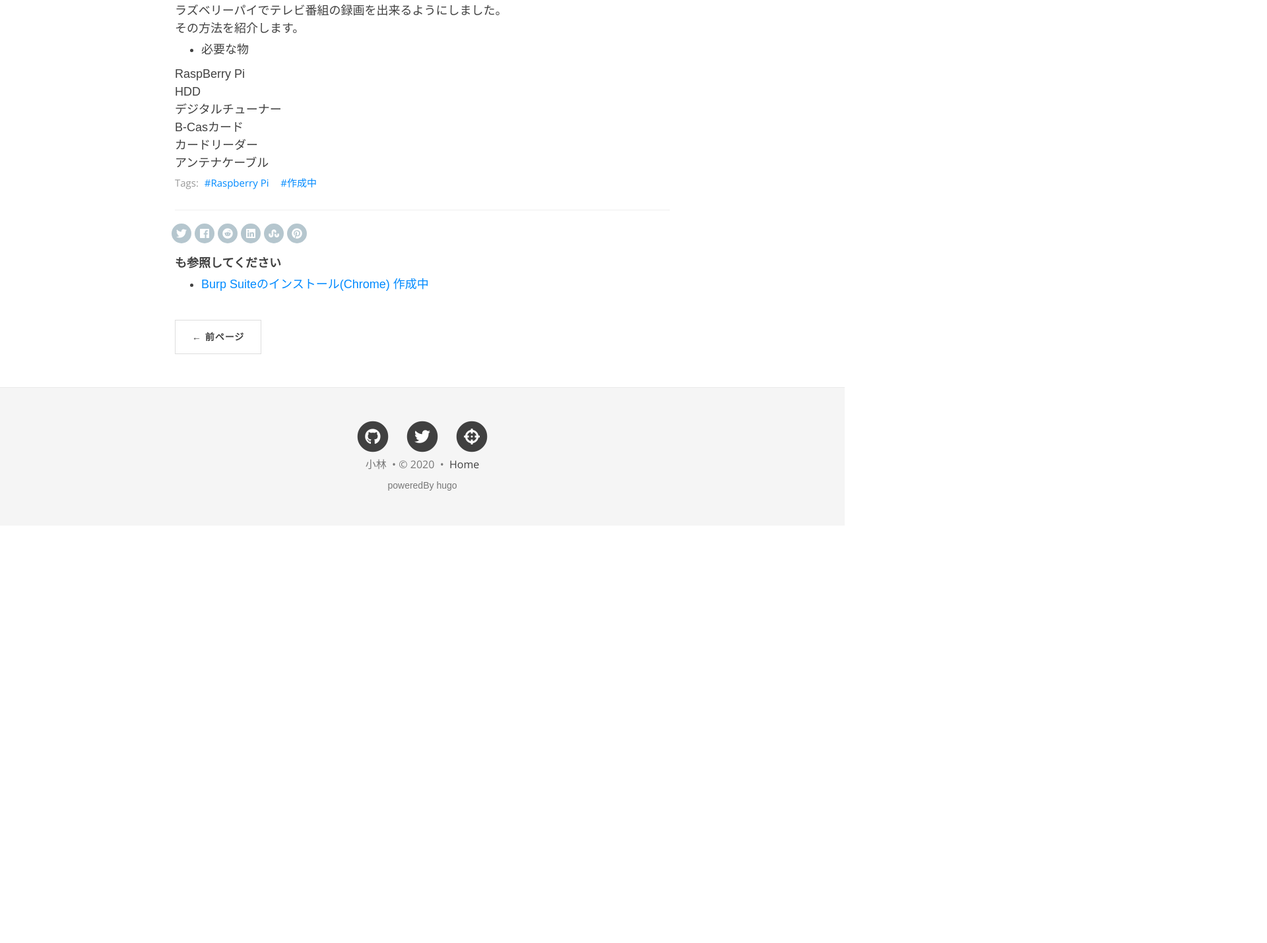
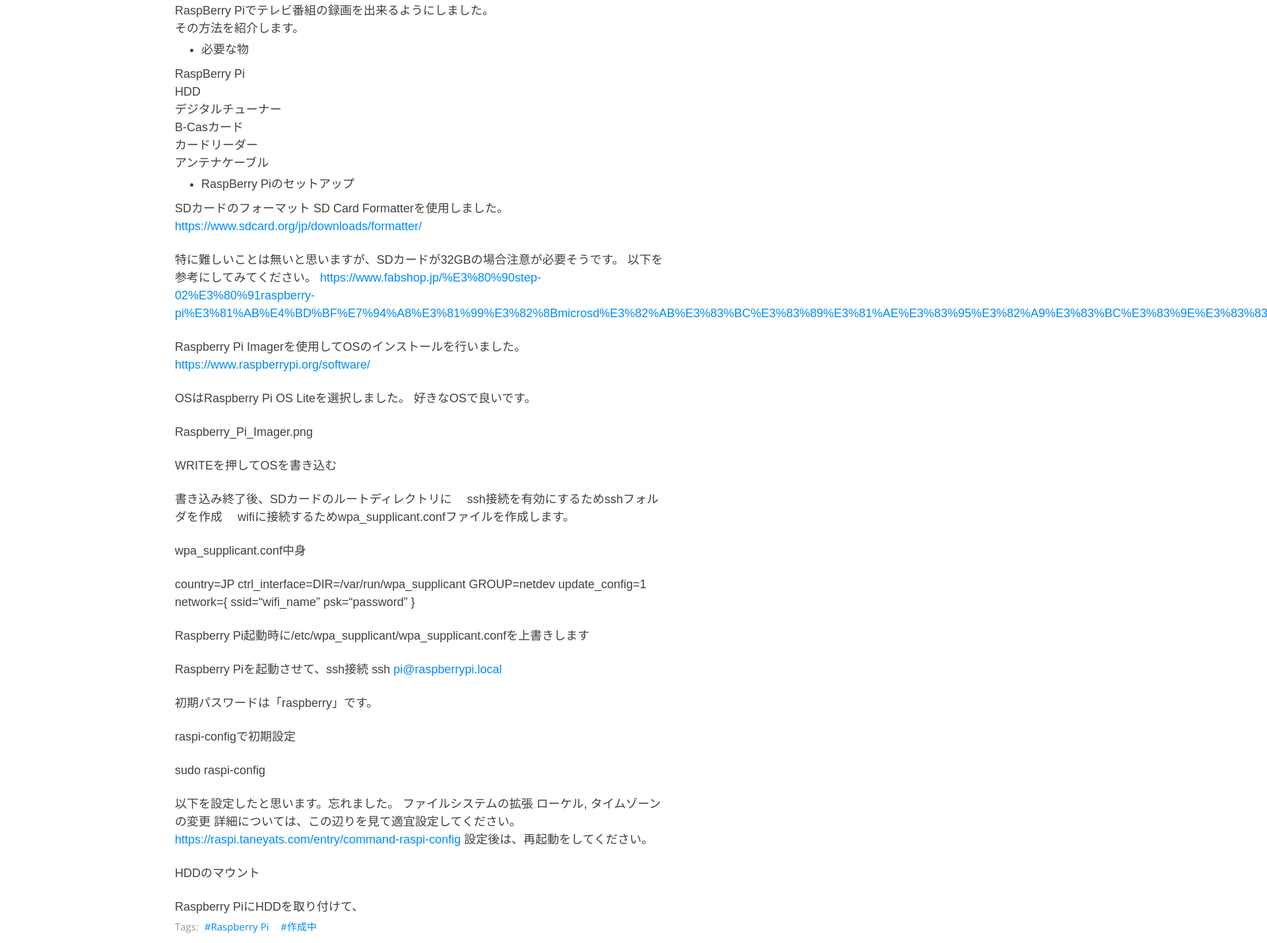
Before and after one commit to kobayashl/kobashl.github.io, a plain HTML site: page post/2020-11-28-recording_server/index.html in a window 1280 px wide. Shown: the part 350-1780 px from the top of the page at 66% size, 1920 px wide, since content can reach past the window. Before the commit the page ends 1147 px from the top, so only its background shows below. Drawn offline with nearby package versions, Linux system fonts and the light colour scheme; some packages are replaced by stand-ins of ours; a script that the page names is missing.

Commit message:
Macコミット

```diff
--- a/index.xml
+++ b/index.xml
@@ -13,7 +13,7 @@
       <pubDate>Sat, 28 Nov 2020 19:50:54 +0900</pubDate>
 
       <guid>https://kobayashl.github.io/post/2020-11-28-recording_server/</guid>
-      <description>&lt;p&gt;ラズベリーパイでテレビ番組の録画を出来るようにしました。&lt;br&gt;
+      <description>&lt;p&gt;RaspBerry Piでテレビ番組の録画を出来るようにしました。&lt;br&gt;
 その方法を紹介します。&lt;/p&gt;</description>
     </item>
 
--- a/post/2020-11-28-recording_server/index.html
+++ b/post/2020-11-28-recording_server/index.html
@@ -8,7 +8,7 @@
   <meta name="viewport" content="width=device-width, initial-scale=1.0, maximum-scale=1.0">
 
   <title>RaspBerry Piで録画サーバー作ってみた - Home</title>
-  <meta name="description" content="ラズベリーパイでテレビ番組の録画を出来るようにしました。
+  <meta name="description" content="RaspBerry Piでテレビ番組の録画を出来るようにしました。
 その方法を紹介します。">
   <meta name="author" content="小林"/><script type="application/ld+json">
 {
@@ -58,9 +58,9 @@
     "name" : "小林"
   },
   "headline": "RaspBerry Piで録画サーバー作ってみた",
-  "description" : "ラズベリーパイでテレビ番組の録画を出来るようにしました。\nその方法を紹介します。\n",
+  "description" : "RaspBerry Piでテレビ番組の録画を出来るようにしました。\nその方法を紹介します。\n",
   "inLanguage" : "ja",
-  "wordCount":  78 ,
+  "wordCount":  593 ,
   "datePublished" : "2020-11-28T19:50:54",
   "dateModified" : "2020-11-28T19:50:54",
   "image" : "https:\/\/kobayashl.github.io\/images\/avatar-icon.jpg",
@@ -80,7 +80,7 @@
 </script>
 
 <meta property="og:title" content="RaspBerry Piで録画サーバー作ってみた" />
-<meta property="og:description" content="ラズベリーパイでテレビ番組の録画を出来るようにしました。
+<meta property="og:description" content="RaspBerry Piでテレビ番組の録画を出来るようにしました。
 その方法を紹介します。">
 <meta property="og:image" content="https://kobayashl.github.io/images/avatar-icon.jpg" />
 <meta property="og:url" content="https://kobayashl.github.io/post/2020-11-28-recording_server/" />
@@ -88,7 +88,7 @@
 <meta property="og:site_name" content="Home" />
 
   <meta name="twitter:title" content="RaspBerry Piで録画サーバー作ってみた" />
-  <meta name="twitter:description" content="ラズベリーパイでテレビ番組の録画を出来るようにしました。
+  <meta name="twitter:description" content="RaspBerry Piでテレビ番組の録画を出来るようにしました。
 その方法を紹介します。">
   <meta name="twitter:image" content="https://kobayashl.github.io/images/avatar-icon.jpg" />
   <meta name="twitter:card" content="summary" />
@@ -272,7 +272,7 @@
   <div class="row">
     <div class="col-lg-8 col-lg-offset-2 col-md-10 col-md-offset-1">
       <article role="main" class="blog-post">
-        <p>ラズベリーパイでテレビ番組の録画を出来るようにしました。<br>
+        <p>RaspBerry Piでテレビ番組の録画を出来るようにしました。<br>
 その方法を紹介します。</p>
 <ul>
 <li>必要な物</li>
@@ -283,6 +283,46 @@ HDD<br>
 B-Casカード<br>
 カードリーダー<br>
 アンテナケーブル</p>
+<ul>
+<li>RaspBerry Piのセットアップ</li>
+</ul>
+<p>SDカードのフォーマット
+SD Card Formatterを使用しました。
+<a href="https://www.sdcard.org/jp/downloads/formatter/">https://www.sdcard.org/jp/downloads/formatter/</a></p>
+<p>特に難しいことは無いと思いますが、SDカードが32GBの場合注意が必要そうです。
+以下を参考にしてみてください。
+<a href="https://www.fabshop.jp/%E3%80%90step-02%E3%80%91raspberry-pi%E3%81%AB%E4%BD%BF%E7%94%A8%E3%81%99%E3%82%8Bmicrosd%E3%82%AB%E3%83%BC%E3%83%89%E3%81%AE%E3%83%95%E3%82%A9%E3%83%BC%E3%83%9E%E3%83%83%E3%83%88/">https://www.fabshop.jp/%E3%80%90step-02%E3%80%91raspberry-pi%E3%81%AB%E4%BD%BF%E7%94%A8%E3%81%99%E3%82%8Bmicrosd%E3%82%AB%E3%83%BC%E3%83%89%E3%81%AE%E3%83%95%E3%82%A9%E3%83%BC%E3%83%9E%E3%83%83%E3%83%88/</a></p>
+<p>Raspberry Pi Imagerを使用してOSのインストールを行いました。
+<a href="https://www.raspberrypi.org/software/">https://www.raspberrypi.org/software/</a></p>
+<p>OSはRaspberry Pi OS Liteを選択しました。
+好きなOSで良いです。</p>
+<p>Raspberry_Pi_Imager.png</p>
+<p>WRITEを押してOSを書き込む</p>
+<p>書き込み終了後、SDカードのルートディレクトリに
+　ssh接続を有効にするためsshフォルダを作成
+　wifiに接続するためwpa_supplicant.confファイルを作成します。</p>
+<p>wpa_supplicant.conf中身</p>
+<p>country=JP
+ctrl_interface=DIR=/var/run/wpa_supplicant GROUP=netdev
+update_config=1
+network={
+ssid=&ldquo;wifi_name&rdquo;
+psk=&ldquo;password&rdquo;
+}</p>
+<p>Raspberry Pi起動時に/etc/wpa_supplicant/wpa_supplicant.confを上書きします</p>
+<p>Raspberry Piを起動させて、ssh接続
+ssh <a href="mailto:pi@raspberrypi.local">pi@raspberrypi.local</a></p>
+<p>初期パスワードは「raspberry」です。</p>
+<p>raspi-configで初期設定</p>
+<p>sudo raspi-config</p>
+<p>以下を設定したと思います。忘れました。
+ファイルシステムの拡張
+ローケル, タイムゾーンの変更
+詳細については、この辺りを見て適宜設定してください。
+<a href="https://raspi.taneyats.com/entry/command-raspi-config">https://raspi.taneyats.com/entry/command-raspi-config</a>
+設定後は、再起動をしてください。</p>
+<p>HDDのマウント</p>
+<p>Raspberry PiにHDDを取り付けて、</p>
 
 
           <div class="blog-tags">
--- a/post/index.xml
+++ b/post/index.xml
@@ -13,7 +13,7 @@
       <pubDate>Sat, 28 Nov 2020 19:50:54 +0900</pubDate>
 
       <guid>https://kobayashl.github.io/post/2020-11-28-recording_server/</guid>
-      <description>&lt;p&gt;ラズベリーパイでテレビ番組の録画を出来るようにしました。&lt;br&gt;
+      <description>&lt;p&gt;RaspBerry Piでテレビ番組の録画を出来るようにしました。&lt;br&gt;
 その方法を紹介します。&lt;/p&gt;</description>
     </item>
 
--- a/tags/raspberry-pi/index.xml
+++ b/tags/raspberry-pi/index.xml
@@ -13,7 +13,7 @@
       <pubDate>Sat, 28 Nov 2020 19:50:54 +0900</pubDate>
 
       <guid>https://kobayashl.github.io/post/2020-11-28-recording_server/</guid>
-      <description>&lt;p&gt;ラズベリーパイでテレビ番組の録画を出来るようにしました。&lt;br&gt;
+      <description>&lt;p&gt;RaspBerry Piでテレビ番組の録画を出来るようにしました。&lt;br&gt;
 その方法を紹介します。&lt;/p&gt;</description>
     </item>
 
--- a/tags/作成中/index.xml
+++ b/tags/作成中/index.xml
@@ -13,7 +13,7 @@
       <pubDate>Sat, 28 Nov 2020 19:50:54 +0900</pubDate>
 
       <guid>https://kobayashl.github.io/post/2020-11-28-recording_server/</guid>
-      <description>&lt;p&gt;ラズベリーパイでテレビ番組の録画を出来るようにしました。&lt;br&gt;
+      <description>&lt;p&gt;RaspBerry Piでテレビ番組の録画を出来るようにしました。&lt;br&gt;
 その方法を紹介します。&lt;/p&gt;</description>
     </item>
 
```
Also changed, not shown: index.html (+1 -1 lines), post/index.html (+1 -1 lines), tags/raspberry-pi/index.html (+1 -1 lines), tags/作成中/index.html (+1 -1 lines), resources/2020-11-28-Recording_Server/Raspberry_Pi_Imager.png (added), 2 other files.
